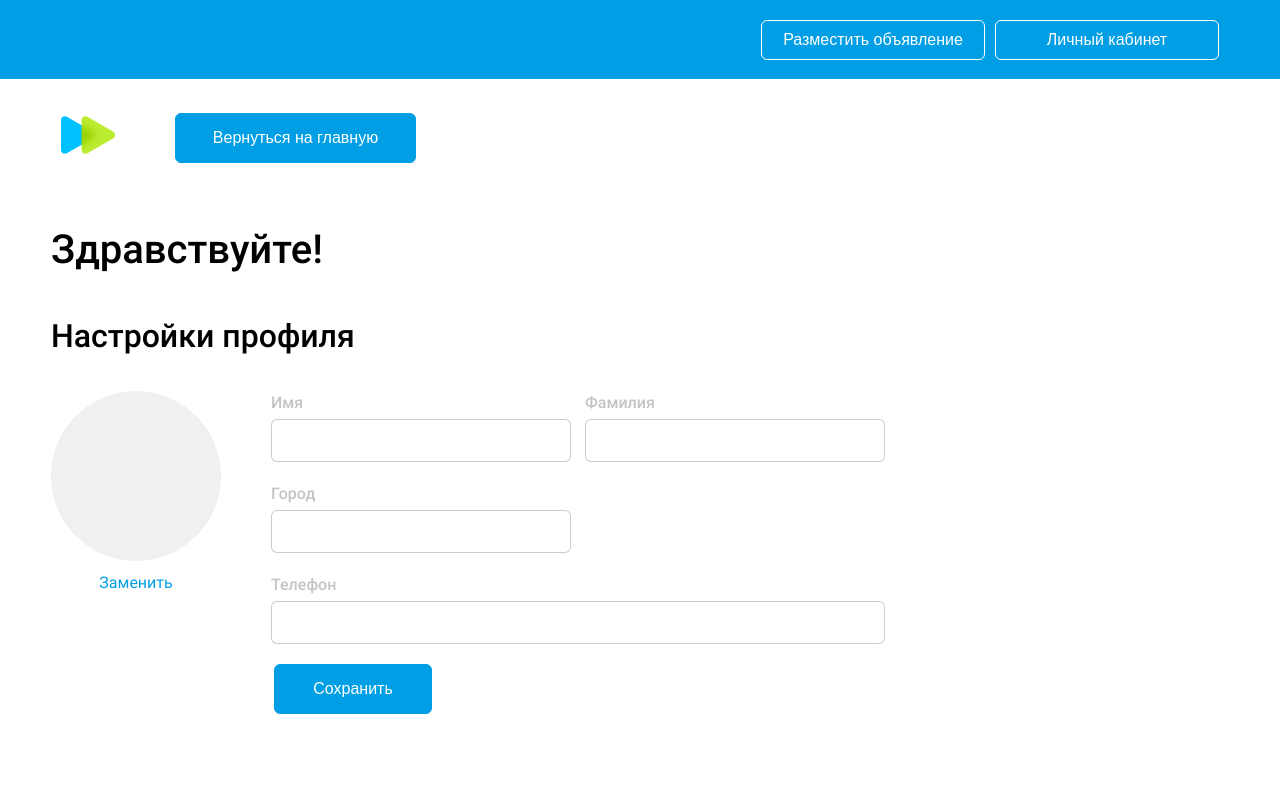
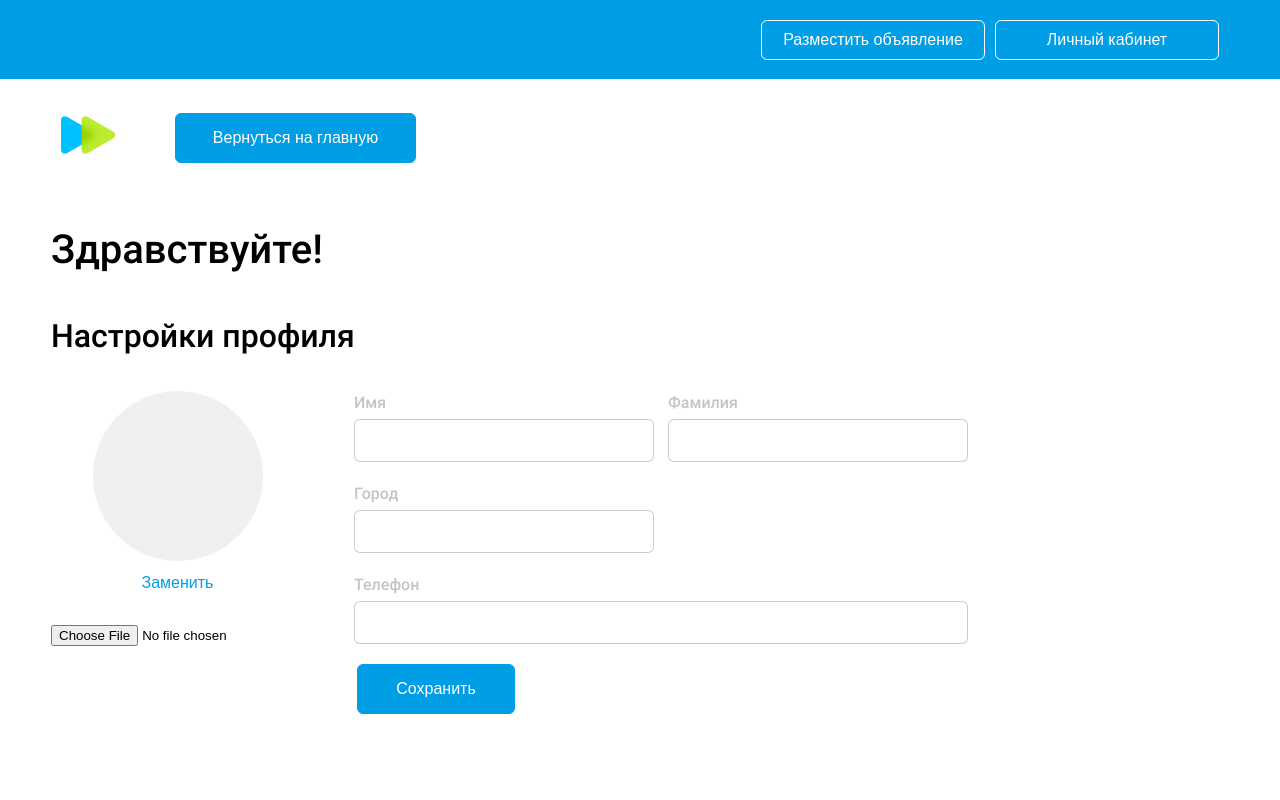
Before and after one commit to zai-elina/skypro-avito, a React (Create React App) app: page /profile in a window 1280 px wide. Shown: the top 800 px of the page. Built offline with nearby package versions, Linux system fonts and the light colour scheme; no server answers; sample sign-in values are in the browser's storage.

Commit message:
Описание функций для загрузки файлов

```diff
--- a/src/components/profileForm/ProfileForm.tsx
+++ b/src/components/profileForm/ProfileForm.tsx
@@ -1,4 +1,4 @@
-import React, { FC, useEffect } from 'react'
+import React, { FC, useEffect, useState } from 'react'
 import classes from './ProfileForm.module.css'
 import ButtonMain from '../layout/buttons/buttonMain/ButtonMain'
 import { useAppSelector } from '../../store/reduxHook'
@@ -23,6 +23,7 @@ const ProfileForm: FC = () => {
       phone: authUser.phone ? authUser.phone : '',
     },
   })
+  const [image, setImage] = useState<null | File>(null)
 
   useEffect(() => {
     reset({
@@ -35,6 +36,24 @@ const ProfileForm: FC = () => {
 
   const onSubmit = (data: any) => {
     console.log(data)
+  }
+
+  const uploadContent = (event: React.ChangeEvent<HTMLInputElement>) => {
+    event.preventDefault()
+    const files = event.target.files
+    if (files && files.length > 0) {
+      setImage(files[0])
+      console.log(files[0])
+    }
+  }
+
+  const sendContent = (event: React.FormEvent) => {
+    event.preventDefault()
+    const formData = new FormData()
+    if (image) {
+      formData.append('file', image)
+      //api Запрос
+    }
   }
 
   return (
@@ -51,7 +70,18 @@ const ProfileForm: FC = () => {
                 />
               )}
             </div>
-            <div className={classes.settingsChangePhoto}>Заменить</div>
+            <a
+              className={classes.settingsChangePhoto}
+              onClick={(e) => sendContent(e)}
+              href="/"
+            >
+              Заменить
+            </a>
+            <input
+              type={'file'}
+              accept={'image/*'}
+              onChange={(e) => uploadContent(e)}
+            />
           </div>
           <div className={classes.settingsRight}>
             <form
```
